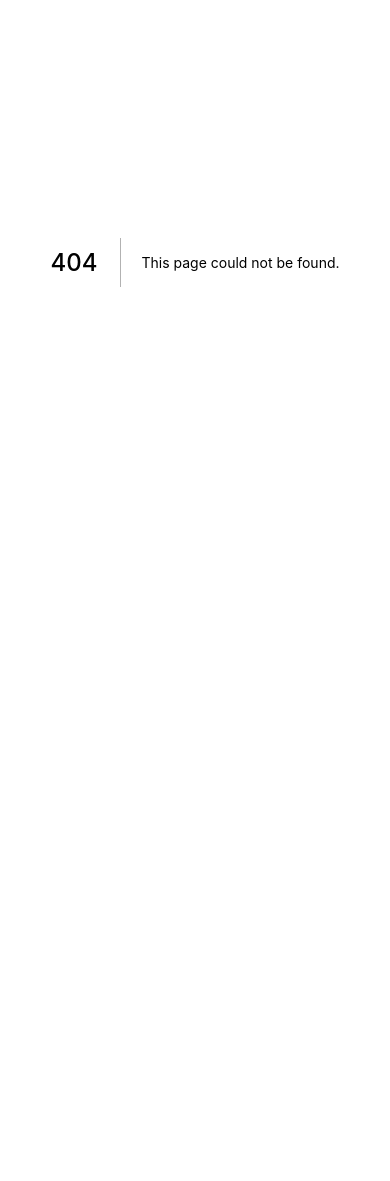
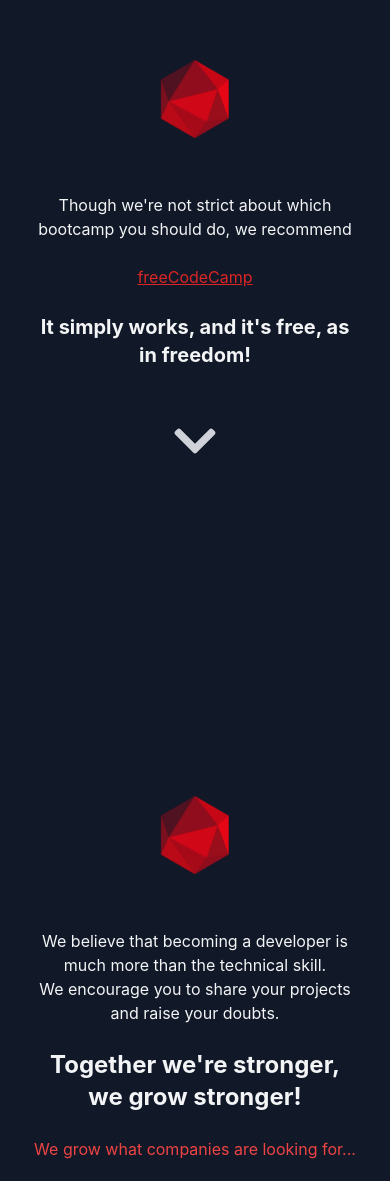
Before and after one commit to we-craft-code/we-craft-code, a Next.js app: page /about in a window 390 px wide. Before the commit this address had no page. Shown: the part 160-1341 px from the top of the page. Before the commit the page ends 844 px from the top, so only its background shows below. Built offline with nearby package versions, Linux system fonts and the light colour scheme.

Commit message:
feat: mobile first + about section

```diff
--- /dev/null
+++ b/components/FullSection/index.tsx
@@ -0,0 +1,15 @@
+interface FullSectionProps {
+  children: React.ReactNode;
+  id?: string;
+}
+
+export const FullSection = ({children, id}: FullSectionProps) => {
+  return (
+    <section
+      id={id}
+      className="flex flex-col justify-center items-center h-screen bg-gray-900 text-gray-100 p-8 sm:p-48"
+    >
+      {children}
+    </section>
+  );
+};
--- /dev/null
+++ b/components/JoinDiscord/index.tsx
@@ -0,0 +1,13 @@
+export const JoinDiscord = () => {
+  return (
+    <a
+      href="https://discord.com/invite/kp3NQNKW9J"
+      target="_blank"
+      rel="noopener noreferrer"
+    >
+      <div className="text-lg lg:text-2xl font-bold bg-red-600 hover:bg-red-500 text-gray-200 hover:text-gray-100 px-4 py-2 rounded-md">
+        Join our Discord Channel
+      </div>
+    </a>
+  );
+};
--- /dev/null
+++ b/components/NextSection/index.tsx
@@ -0,0 +1,18 @@
+import {FaChevronDown} from "react-icons/fa";
+import Link from "next/link";
+
+interface NextSectionProps {
+  href: string;
+}
+
+export const NextSection = ({href}: NextSectionProps) => {
+  return (
+    <div className="animate-pulse py-6">
+      <Link href={`#${href}`}>
+        <a>
+          <FaChevronDown className="w-12 h-12 sm:w-18 sm:h-18 hover:text-gray-100 text-gray-300 transition duration-300 ease-in-out cursor-pointer" />
+        </a>
+      </Link>
+    </div>
+  );
+};
--- a/components/SocialNetworks/index.tsx
+++ b/components/SocialNetworks/index.tsx
@@ -2,7 +2,7 @@ import {FaGithub, FaDiscord, FaReddit, FaTwitter} from "react-icons/fa";
 
 export const SocialNetworks = () => {
   return (
-    <div className="flex justify-center pt-8 gap-4">
+    <div className="flex justify-center gap-6">
       <a
         className="inline-block align-middle text-2xl"
         href="https://github.com/we-craft-code"
--- a/components/Stack/index.tsx
+++ b/components/Stack/index.tsx
@@ -1,7 +1,14 @@
 interface StackProps {
   children: React.ReactNode;
+  className?: string;
 }
 
-export const Stack = ({children}: StackProps) => {
-  return <div className="flex flex-col gap-4">{children}</div>;
+export const Stack = ({children, className}: StackProps) => {
+  return (
+    <div
+      className={`flex flex-col gap-6 lg:gap-12 ${className ? className : ""}`}
+    >
+      {children}
+    </div>
+  );
 };
--- a/components/index.ts
+++ b/components/index.ts
@@ -1,2 +1,5 @@
 export {Stack} from "./Stack";
 export {SocialNetworks} from "./SocialNetworks";
+export {FullSection} from "./FullSection";
+export {NextSection} from "./NextSection";
+export {JoinDiscord} from "./JoinDiscord";
--- /dev/null
+++ b/pages/_document.tsx
@@ -0,0 +1,13 @@
+import {Html, Head, Main, NextScript} from "next/document";
+
+export default function Document() {
+  return (
+    <Html style={{scrollBehavior: "smooth"}}>
+      <Head />
+      <body>
+        <Main />
+        <NextScript />
+      </body>
+    </Html>
+  );
+}
--- /dev/null
+++ b/pages/about.tsx
@@ -0,0 +1,137 @@
+import type {NextPage} from "next";
+import {FullSection, JoinDiscord, NextSection, Stack} from "../components";
+import Image from "next/image";
+
+const Logo = () => {
+  return (
+    <div className="flex justify-center items-center py-6">
+      <div className="lg:hidden">
+        <Image
+          src="/images/logo.png"
+          width={80}
+          height={80}
+          alt="wecraftcode"
+        />
+      </div>
+      <div className="hidden lg:block">
+        <Image
+          src="/images/logo.png"
+          width={250}
+          height={250}
+          alt="wecraftcode"
+        />
+      </div>
+    </div>
+  );
+};
+
+const About: NextPage = () => {
+  return (
+    <main className="text-center lg:text-3xl">
+      <FullSection id="one">
+        <Stack>
+          <Logo />
+          <div className="text-center">
+            Though we&apos;re not strict about which bootcamp you should do, we
+            recommend{" "}
+          </div>
+          <div className="lg:text-4xl">
+            <a
+              href="https://freecodecamp.org"
+              className="text-red-600 hover:text-red-500 underline"
+              target="_blank"
+              rel="noopener noreferrer"
+            >
+              freeCodeCamp
+            </a>
+          </div>
+          <div className="text-xl lg:text-5xl font-bold">
+            It simply works, and it&apos;s free, as in freedom!
+          </div>
+          <div className="flex justify-center">
+            <NextSection href="two" />
+          </div>
+        </Stack>
+      </FullSection>
+      <FullSection id="two">
+        <Stack>
+          <Logo />
+          <div>
+            <div>
+              We believe that becoming a developer is much more than the
+              technical skill.
+            </div>
+            <div>
+              We encourage you to share your projects and raise your doubts.
+            </div>
+          </div>
+          <div className="text-2xl lg:text-6xl font-bold">
+            Together we&apos;re stronger, we grow stronger!
+          </div>
+          <div className="text-red-500">
+            We grow what companies are looking for...
+          </div>
+          <div className="text-4xl lg:text-6xl text-red-600 font-bold">
+            HUMAN BEINGS
+          </div>
+          <div>
+            People that are able to communicate, to gather individuals, with
+            empathy and kindness.
+          </div>
+          <div className="flex justify-center">
+            <NextSection href="three" />
+          </div>
+        </Stack>
+      </FullSection>
+      <FullSection id="three">
+        <Stack>
+          <Logo />
+          <div>
+            As a worldwide community, you&apos;ll always have people online, to
+            exchange, discuss or grow ideas with you.
+          </div>
+          <div className="text-red-500">
+            You can even learn techniques such as:
+          </div>
+          <div className="text-2xl lg:text-5xl font-bold text-red-600">
+            pair-programming, rubber-ducking, code review
+          </div>
+          <div className="lg:text-6xl">
+            All these are encouraged practices by top-tier companies.
+          </div>
+          <div className="flex justify-center">
+            <NextSection href="four" />
+          </div>
+        </Stack>
+      </FullSection>
+      <FullSection id="four">
+        <Stack>
+          <Logo />
+          <div>
+            <div>We have no color, no race, no sex.</div>
+            <div>We practice</div>
+          </div>
+          <div className="text-red-600 text-2xl lg:text-6xl font-bold">
+            INCLUSIVITY
+          </div>
+          <div>We welcome</div>
+          <div className="text-red-600 text-2xl lg:text-6xl font-bold">
+            DIVERSITY
+          </div>
+          <div className="lg:text-5xl">
+            You&apos;ll be able to use your colleagues slipstream to grow
+            faster, and land your first job in the industry.
+          </div>
+          <div className="text-red-600 text-2xl lg:text-6xl font-bold">
+            100% FREE
+          </div>
+          <div className="py-4 sm:m-auto lg:py-12">
+            <JoinDiscord />
+          </div>
+        </Stack>
+      </FullSection>
+    </main>
+  );
+};
+
+export default About;
--- a/pages/index.tsx
+++ b/pages/index.tsx
@@ -1,7 +1,8 @@
 import type {NextPage} from "next";
 import Head from "next/head";
+import {JoinDiscord, FullSection, SocialNetworks, Stack} from "../components";
 import Image from "next/image";
-import {Stack, SocialNetworks} from "../components";
+import Link from "next/link";
 
 const Home: NextPage = () => {
   return (
@@ -15,53 +16,33 @@ const Home: NextPage = () => {
         />
         <link rel="icon" href="/favicon/favicon-16x16.png" />
       </Head>
-      <main className="flex flex-col h-screen text-gray-50 bg-gray-900 p-4">
-        <section className="flex-1 flex flex-col justify-center items-center">
-          <Image
-            src="/images/logo_transparent_background.png"
-            height={500}
-            width={680}
-            alt="logo"
-          />
-          <div className="text-gray-200 text-xl sm:text-2xl text-center p-2 sm:w-[680px]">
+      <FullSection id="main">
+        <Image
+          src="/images/logo_and_text.png"
+          height={500}
+          width={680}
+          alt="wecraftcode"
+        />
+        <Stack className="text-center">
+          <div className="py-4 lg:text-4xl lg:max-w-[800px]">
             We are a small group of people who leverage learning and programming
             through motivation, mentoring, and craftsmanship.
           </div>
           <SocialNetworks />
-          <div className="text-gray-200 text-xl sm:text-2xl text-center p-2 sm:w-[680px] pt-12">
-            Though we&apos;re not strict about which bootcamp you should do, we
-            recommend{" "}
-            <a
-              href="https://freecodecamp.org"
-              className="text-red-600 hover:text-red-500 underline"
-              target="_blank"
-              rel="noopener noreferrer"
-            >
-              freeCodeCamp
-            </a>
-            . Why? Because it works, and it&apos;s totally free!
+          <Link href="/about" passHref>
+            <div className="text-red-500 hover:text-red-400 lg:text-3xl underline cursor-pointer">
+              About Us
+            </div>
+          </Link>
+          <div className="sm:m-auto">
+            <JoinDiscord />
           </div>
-          <div className="pt-24">
-            <a
-              className="inline-block align-middle text-2xl"
-              href="https://discord.com/invite/kp3NQNKW9J"
-              target="_blank"
-              rel="noopener noreferrer"
-            >
-              <div className="bg-red-600 hover:bg-red-500 text-gray-200 hover:text-gray-100 px-4 py-2 rounded-md">
-                Join our Discord Channel
-              </div>
-            </a>
+          <div>
+            <div>&copy; 2022</div>
+            <div>With ❤️, from the WeCraftCode Team</div>
           </div>
-          <div className="text-gray-200 text-xl sm:text-2xl text-center py-6 px-2 sm:w-[680px]">
-            Waiting to see you there!
-          </div>
-        </section>
-        <section className="flex flex-col justify-center items-center p-6">
-          <div>&copy; 2022</div>
-          <div>Crafter with ❤️, by wecraftcode Team</div>
-        </section>
-      </main>
+        </Stack>
+      </FullSection>
     </div>
   );
 };
--- a/styles/globals.css
+++ b/styles/globals.css
@@ -7,7 +7,7 @@ body {
   padding: 0;
   margin: 0;
   font-family: -apple-system, BlinkMacSystemFont, Segoe UI, Roboto, Oxygen,
-    Ubuntu, Cantarell, Fira Sans, Droid Sans, Helvetica Neue, sans-serif;
+  Ubuntu, Cantarell, Fira Sans, Droid Sans, Helvetica Neue, sans-serif;
 }
 
 a {
```
Also changed, not shown: pages/_app.tsx (+5 -5 lines), public/images/logo.png (added), public/images/logo_and_text.png (renamed from public/images/logo_transparent_background.png).
